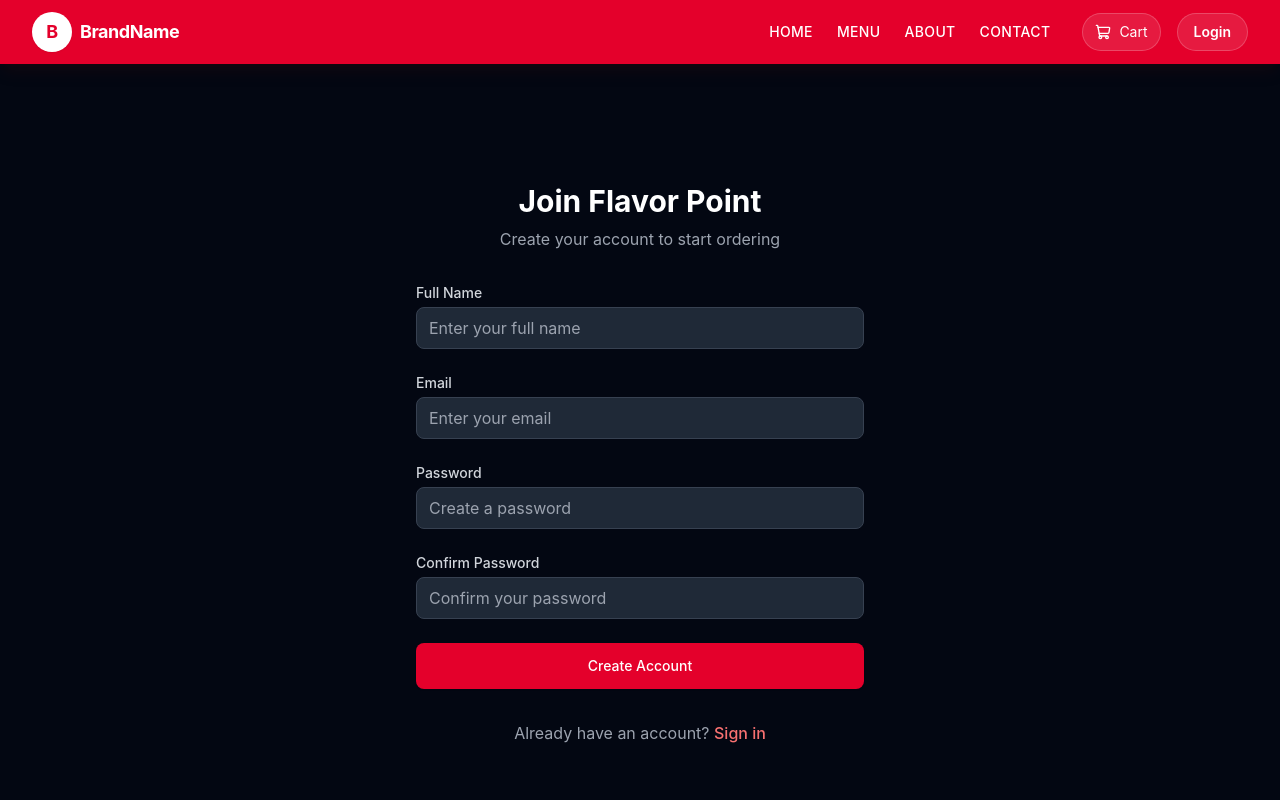
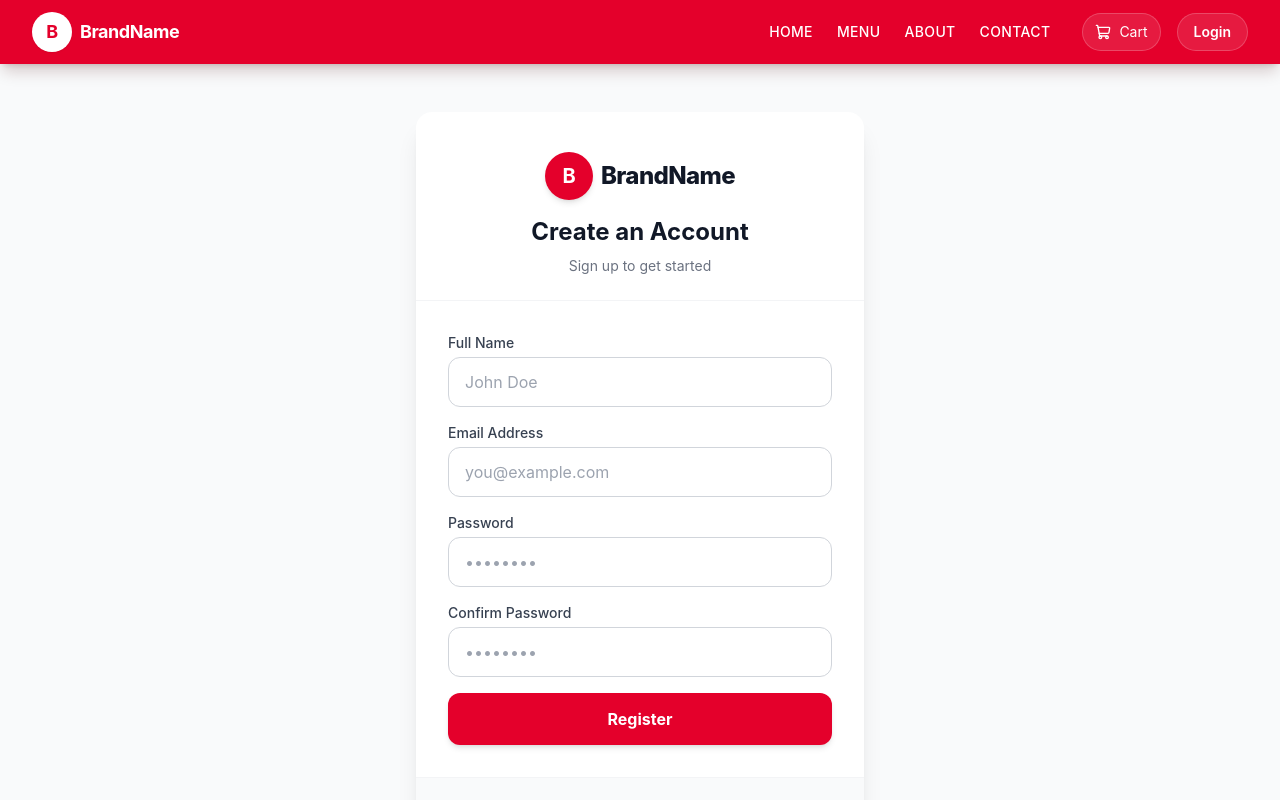
Before and after one commit to umar5252-g/food-ordering-app, a React (Vite) app in the folder client/: page /register in a window 1280 px wide. Shown: the top 800 px of the page. Built offline with nearby package versions, Linux system fonts and the light colour scheme.

Commit message:
create login and register pages with form validation and authentication integration

```diff
--- a/client/src/pages/Login.jsx
+++ b/client/src/pages/Login.jsx
@@ -1,25 +1,35 @@
 import { useState } from "react";
-import { Link, useNavigate } from "react-router-dom";
+import { Link, useNavigate, useLocation } from "react-router-dom";
 import { useAuth } from "../context/AuthContext";
+import { Loader2 } from "lucide-react";
+import toast from "react-hot-toast";
 
 const Login = () => {
   const [formData, setFormData] = useState({ email: "", password: "" });
   const [loading, setLoading] = useState(false);
-  const [error, setError] = useState("");
   const { login } = useAuth();
   const navigate = useNavigate();
+  const location = useLocation();
+
+  // Determine where to redirect after login (default to home)
+  const from = location.state?.from || "/";
 
   const handleSubmit = async (e) => {
     e.preventDefault();
+
+    if (!formData.email || !formData.password) {
+      return toast.error("Please fill in all fields.");
+    }
+
     setLoading(true);
-    setError("");
 
     const result = await login(formData.email, formData.password);
 
     if (result.success) {
-      navigate("/menu");
+      toast.success("Successfully logged in!");
+      navigate(from, { replace: true });
     } else {
-      setError(result.message);
+      toast.error(result.message || "Failed to log in.");
     }
 
     setLoading(false);
@@ -33,80 +43,119 @@ const Login = () => {
   };
 
   return (
-    <div className="min-h-screen bg-gray-950 flex items-center justify-center px-4">
-      <div className="max-w-md w-full space-y-8">
-        <div className="text-center">
-          <h2 className="text-3xl font-bold text-white">Welcome Back</h2>
-          <p className="mt-2 text-gray-400">
-            Sign in to your Flavor Point account
+    <div className="flex min-h-[80vh] items-center justify-center px-4 py-12 bg-gray-50">
+      <div className="w-full max-w-md overflow-hidden rounded-2xl bg-white shadow-xl">
+
+        {/* Card Header */}
+        <div className="px-8 pt-10 text-center border-b border-gray-100 pb-6">
+          <Link to="/" className="inline-flex items-center justify-center gap-2 mb-4">
+            <span className="flex h-12 w-12 items-center justify-center rounded-full bg-[#E4002B] font-bold text-white text-xl shadow-md">
+              B
+            </span>
+            <span className="text-2xl font-extrabold text-gray-900 tracking-tight">BrandName</span>
+          </Link>
+          <h2 className="text-2xl font-bold text-gray-900">Welcome Back</h2>
+          <p className="mt-2 text-sm text-gray-500">
+            Sign in to your account to continue
           </p>
         </div>
 
-        <form onSubmit={handleSubmit} className="space-y-6">
-          {error && (
-            <div className="bg-red-500/10 border border-red-500/20 text-red-400 px-4 py-3 rounded-lg">
-              {error}
-            </div>
-          )}
-
+        {/* Card Body */}
+        <div className="p-8">
+          <form onSubmit={handleSubmit} className="space-y-5">
             <div>
-            <label
-              htmlFor="email"
-              className="block text-sm font-medium text-gray-300"
-            >
-              Email
+              <label htmlFor="email" className="mb-1 block text-sm font-medium text-gray-700">
+                Email Address
               </label>
               <input
                 id="email"
                 name="email"
                 type="email"
-              required
                 value={formData.email}
                 onChange={handleChange}
-              className="mt-1 block w-full px-3 py-2 bg-gray-800 border border-gray-700 rounded-lg text-white placeholder-gray-400 focus:outline-none focus:ring-2 focus:ring-brand-600 focus:border-transparent"
-              placeholder="Enter your email"
+                className="block w-full rounded-xl border border-gray-300 px-4 py-3 text-gray-900 placeholder-gray-400 focus:border-[#E4002B] focus:outline-none focus:ring-1 focus:ring-[#E4002B]"
+                placeholder="you@example.com"
               />
             </div>
 
             <div>
-            <label
-              htmlFor="password"
-              className="block text-sm font-medium text-gray-300"
-            >
+              <label htmlFor="password" className="mb-1 block text-sm font-medium text-gray-700">
                 Password
               </label>
               <input
                 id="password"
                 name="password"
                 type="password"
-              required
                 value={formData.password}
                 onChange={handleChange}
-              className="mt-1 block w-full px-3 py-2 bg-gray-800 border border-gray-700 rounded-lg text-white placeholder-gray-400 focus:outline-none focus:ring-2 focus:ring-brand-600 focus:border-transparent"
-              placeholder="Enter your password"
+                className="block w-full rounded-xl border border-gray-300 px-4 py-3 text-gray-900 placeholder-gray-400 focus:border-[#E4002B] focus:outline-none focus:ring-1 focus:ring-[#E4002B]"
+                placeholder="••••••••"
               />
             </div>
 
             <button
               type="submit"
               disabled={loading}
-            className="w-full flex justify-center py-3 px-4 border border-transparent rounded-lg shadow-sm text-sm font-medium text-white bg-brand-600 hover:bg-brand-700 focus:outline-none focus:ring-2 focus:ring-offset-2 focus:ring-brand-600 disabled:opacity-50 disabled:cursor-not-allowed transition-colors duration-200"
+              className="flex w-full items-center justify-center rounded-xl bg-[#E4002B] py-3.5 text-base font-bold text-white shadow-md transition hover:bg-red-700 hover:shadow-lg disabled:cursor-not-allowed disabled:opacity-70"
             >
-            {loading ? "Signing in..." : "Sign In"}
+              {loading ? (
+                <>
+                  <Loader2 className="mr-2 h-5 w-5 animate-spin" /> Logging in...
+                </>
+              ) : (
+                "Login"
+              )}
             </button>
           </form>
 
-        <div className="text-center">
-          <p className="text-gray-400">
+          {/* Divider */}
+          <div className="relative my-6">
+            <div className="absolute inset-0 flex items-center">
+              <div className="w-full border-t border-gray-200"></div>
+            </div>
+            <div className="relative flex justify-center text-sm">
+              <span className="bg-white px-4 text-gray-500">Or continue with</span>
+            </div>
+          </div>
+
+          {/* Google Login (UI Only) */}
+          <button
+            type="button"
+            className="flex w-full items-center justify-center gap-3 rounded-xl border border-gray-300 bg-white py-3 font-medium text-gray-700 transition hover:bg-gray-50 hover:shadow-sm"
+          >
+            <svg className="h-5 w-5" viewBox="0 0 24 24">
+              <path
+                d="M22.56 12.25c0-.78-.07-1.53-.2-2.25H12v4.26h5.92c-.26 1.37-1.04 2.53-2.21 3.31v2.77h3.57c2.08-1.92 3.28-4.74 3.28-8.09z"
+                fill="#4285F4"
+              />
+              <path
+                d="M12 23c2.97 0 5.46-.98 7.28-2.66l-3.57-2.77c-.98.66-2.23 1.06-3.71 1.06-2.86 0-5.29-1.93-6.16-4.53H2.18v2.84C3.99 20.53 7.7 23 12 23z"
+                fill="#34A853"
+              />
+              <path
+                d="M5.84 14.09c-.22-.66-.35-1.36-.35-2.09s.13-1.43.35-2.09V7.07H2.18C1.43 8.55 1 10.22 1 12s.43 3.45 1.18 4.93l2.85-2.22.81-.62z"
+                fill="#FBBC05"
+              />
+              <path
+                d="M12 5.38c1.62 0 3.06.56 4.21 1.64l3.15-3.15C17.45 2.09 14.97 1 12 1 7.7 1 3.99 3.47 2.18 7.07l3.66 2.84c.87-2.6 3.3-4.53 6.16-4.53z"
+                fill="#EA4335"
+              />
+              <path d="M1 1h22v22H1z" fill="none" />
+            </svg>
+            Sign in with Google
+          </button>
+        </div>
+
+        {/* Footer Link */}
+        <div className="bg-gray-50 py-5 text-center border-t border-gray-100">
+          <p className="text-sm text-gray-600">
             Don't have an account?{" "}
-            <Link
-              to="/register"
-              className="text-brand-400 hover:text-brand-300 font-medium"
-            >
-              Sign up
+            <Link to="/register" className="font-semibold text-[#E4002B] hover:underline">
+              Register
             </Link>
           </p>
         </div>
+
       </div>
     </div>
   );
--- a/client/src/pages/Register.jsx
+++ b/client/src/pages/Register.jsx
@@ -1,6 +1,8 @@
 import { useState } from "react";
 import { Link, useNavigate } from "react-router-dom";
 import { useAuth } from "../context/AuthContext";
+import { Loader2 } from "lucide-react";
+import toast from "react-hot-toast";
 
 const Register = () => {
   const [formData, setFormData] = useState({
@@ -10,31 +12,30 @@ const Register = () => {
     confirmPassword: "",
   });
   const [loading, setLoading] = useState(false);
-  const [error, setError] = useState("");
   const { register } = useAuth();
   const navigate = useNavigate();
 
   const handleSubmit = async (e) => {
     e.preventDefault();
-    setLoading(true);
-    setError("");
+
+    if (!formData.name || !formData.email || !formData.password || !formData.confirmPassword) {
+      return toast.error("Please fill in all fields.");
+    }
 
     if (formData.password !== formData.confirmPassword) {
-      setError("Passwords do not match");
-      setLoading(false);
-      return;
+      return toast.error("Passwords do not match.");
     }
 
-    const result = await register(
-      formData.name,
-      formData.email,
-      formData.password,
-    );
+    setLoading(true);
+
+    const result = await register(formData.name, formData.email, formData.password);
 
     if (result.success) {
-      navigate("/menu");
+      toast.success("Account created successfully!");
+      // The context's register method auto-logs the user in, so we just redirect to home
+      navigate("/", { replace: true });
     } else {
-      setError(result.message);
+      toast.error(result.message || "Failed to register.");
     }
 
     setLoading(false);
@@ -48,118 +49,112 @@ const Register = () => {
   };
 
   return (
-    <div className="min-h-screen bg-gray-950 flex items-center justify-center px-4">
-      <div className="max-w-md w-full space-y-8">
-        <div className="text-center">
-          <h2 className="text-3xl font-bold text-white">Join Flavor Point</h2>
-          <p className="mt-2 text-gray-400">
-            Create your account to start ordering
+    <div className="flex min-h-[80vh] items-center justify-center px-4 py-12 bg-gray-50">
+      <div className="w-full max-w-md overflow-hidden rounded-2xl bg-white shadow-xl">
+
+        {/* Card Header */}
+        <div className="px-8 pt-10 text-center border-b border-gray-100 pb-6">
+          <Link to="/" className="inline-flex items-center justify-center gap-2 mb-4">
+            <span className="flex h-12 w-12 items-center justify-center rounded-full bg-[#E4002B] font-bold text-white text-xl shadow-md">
+              B
+            </span>
+            <span className="text-2xl font-extrabold text-gray-900 tracking-tight">BrandName</span>
+          </Link>
+          <h2 className="text-2xl font-bold text-gray-900">Create an Account</h2>
+          <p className="mt-2 text-sm text-gray-500">
+            Sign up to get started
           </p>
         </div>
 
-        <form onSubmit={handleSubmit} className="space-y-6">
-          {error && (
-            <div className="bg-red-500/10 border border-red-500/20 text-red-400 px-4 py-3 rounded-lg">
-              {error}
-            </div>
-          )}
-
+        {/* Card Body */}
+        <div className="p-8">
+          <form onSubmit={handleSubmit} className="space-y-4">
             <div>
-            <label
-              htmlFor="name"
-              className="block text-sm font-medium text-gray-300"
-            >
+              <label htmlFor="name" className="mb-1 block text-sm font-medium text-gray-700">
                 Full Name
               </label>
               <input
                 id="name"
                 name="name"
                 type="text"
-              required
                 value={formData.name}
                 onChange={handleChange}
-              className="mt-1 block w-full px-3 py-2 bg-gray-800 border border-gray-700 rounded-lg text-white placeholder-gray-400 focus:outline-none focus:ring-2 focus:ring-brand-600 focus:border-transparent"
-              placeholder="Enter your full name"
+                className="block w-full rounded-xl border border-gray-300 px-4 py-3 text-gray-900 placeholder-gray-400 focus:border-[#E4002B] focus:outline-none focus:ring-1 focus:ring-[#E4002B]"
+                placeholder="John Doe"
               />
             </div>
 
             <div>
-            <label
-              htmlFor="email"
-              className="block text-sm font-medium text-gray-300"
-            >
-              Email
+              <label htmlFor="email" className="mb-1 block text-sm font-medium text-gray-700">
+                Email Address
               </label>
               <input
                 id="email"
                 name="email"
                 type="email"
-              required
                 value={formData.email}
                 onChange={handleChange}
-              className="mt-1 block w-full px-3 py-2 bg-gray-800 border border-gray-700 rounded-lg text-white placeholder-gray-400 focus:outline-none focus:ring-2 focus:ring-brand-600 focus:border-transparent"
-              placeholder="Enter your email"
+                className="block w-full rounded-xl border border-gray-300 px-4 py-3 text-gray-900 placeholder-gray-400 focus:border-[#E4002B] focus:outline-none focus:ring-1 focus:ring-[#E4002B]"
+                placeholder="you@example.com"
               />
             </div>
 
             <div>
-            <label
-              htmlFor="password"
-              className="block text-sm font-medium text-gray-300"
-            >
+              <label htmlFor="password" className="mb-1 block text-sm font-medium text-gray-700">
                 Password
               </label>
               <input
                 id="password"
                 name="password"
                 type="password"
-              required
                 value={formData.password}
                 onChange={handleChange}
-              className="mt-1 block w-full px-3 py-2 bg-gray-800 border border-gray-700 rounded-lg text-white placeholder-gray-400 focus:outline-none focus:ring-2 focus:ring-brand-600 focus:border-transparent"
-              placeholder="Create a password"
+                className="block w-full rounded-xl border border-gray-300 px-4 py-3 text-gray-900 placeholder-gray-400 focus:border-[#E4002B] focus:outline-none focus:ring-1 focus:ring-[#E4002B]"
+                placeholder="••••••••"
               />
             </div>
 
             <div>
-            <label
-              htmlFor="confirmPassword"
-              className="block text-sm font-medium text-gray-300"
-            >
+              <label htmlFor="confirmPassword" className="mb-1 block text-sm font-medium text-gray-700">
                 Confirm Password
               </label>
               <input
                 id="confirmPassword"
                 name="confirmPassword"
                 type="password"
-              required
                 value={formData.confirmPassword}
                 onChange={handleChange}
-              className="mt-1 block w-full px-3 py-2 bg-gray-800 border border-gray-700 rounded-lg text-white placeholder-gray-400 focus:outline-none focus:ring-2 focus:ring-brand-600 focus:border-transparent"
-              placeholder="Confirm your password"
+                className="block w-full rounded-xl border border-gray-300 px-4 py-3 text-gray-900 placeholder-gray-400 focus:border-[#E4002B] focus:outline-none focus:ring-1 focus:ring-[#E4002B]"
+                placeholder="••••••••"
               />
             </div>
 
             <button
               type="submit"
               disabled={loading}
-            className="w-full flex justify-center py-3 px-4 border border-transparent rounded-lg shadow-sm text-sm font-medium text-white bg-brand-600 hover:bg-brand-700 focus:outline-none focus:ring-2 focus:ring-offset-2 focus:ring-brand-600 disabled:opacity-50 disabled:cursor-not-allowed transition-colors duration-200"
+              className="mt-6 flex w-full items-center justify-center rounded-xl bg-[#E4002B] py-3.5 text-base font-bold text-white shadow-md transition hover:bg-red-700 hover:shadow-lg disabled:cursor-not-allowed disabled:opacity-70"
             >
-            {loading ? "Creating account..." : "Create Account"}
+              {loading ? (
+                <>
+                  <Loader2 className="mr-2 h-5 w-5 animate-spin" /> Registering...
+                </>
+              ) : (
+                "Register"
+              )}
             </button>
           </form>
+        </div>
 
-        <div className="text-center">
-          <p className="text-gray-400">
+        {/* Footer Link */}
+        <div className="bg-gray-50 py-5 text-center border-t border-gray-100">
+          <p className="text-sm text-gray-600">
             Already have an account?{" "}
-            <Link
-              to="/login"
-              className="text-brand-400 hover:text-brand-300 font-medium"
-            >
-              Sign in
+            <Link to="/login" className="font-semibold text-[#E4002B] hover:underline">
+              Login
             </Link>
           </p>
         </div>
+
       </div>
     </div>
   );
```
Lines whose indentation alone changed are shown as unchanged.
